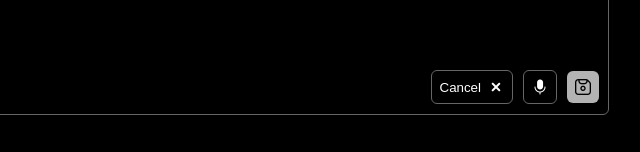
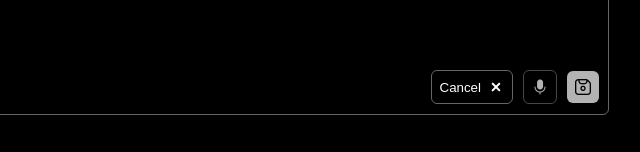
Before and after one commit to vxncius-dev/Codeblock, a plain HTML site: page index.html in a window 1280 px wide. Both pictures are taken after a click on the button 984 px from the left and 60 px from the top of the page. Shown: the part 645-797 px from the top of the page, 391-1031 px from the left. Drawn offline with Linux system fonts and the light colour scheme; a web font is replaced by a local one.

Commit message:
Update index.html

```diff
--- a/index.html
+++ b/index.html
@@ -90,7 +90,7 @@
           <img draggable="false" src="./app/icons/cross-small.png" alt="icon" width="20" class="icon invert">
         </button>
         <button type="button" id="record" class="button-style outline" data-title="Start recording"
-          aria-label="Start or stop audio recording">
+          aria-label="Start or stop audio recording" disabled>
           <img draggable="false" src="./app/icons/microphone.png" alt="icon" width="20" class="icon invert">
         </button>
         <button type="button" id="saveNewNote" class="button-style" disabled data-title="Save Note"
```
